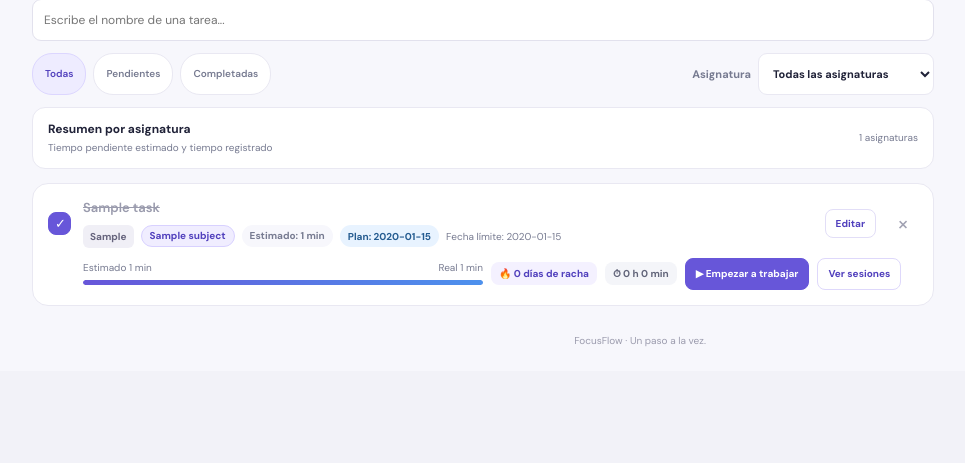
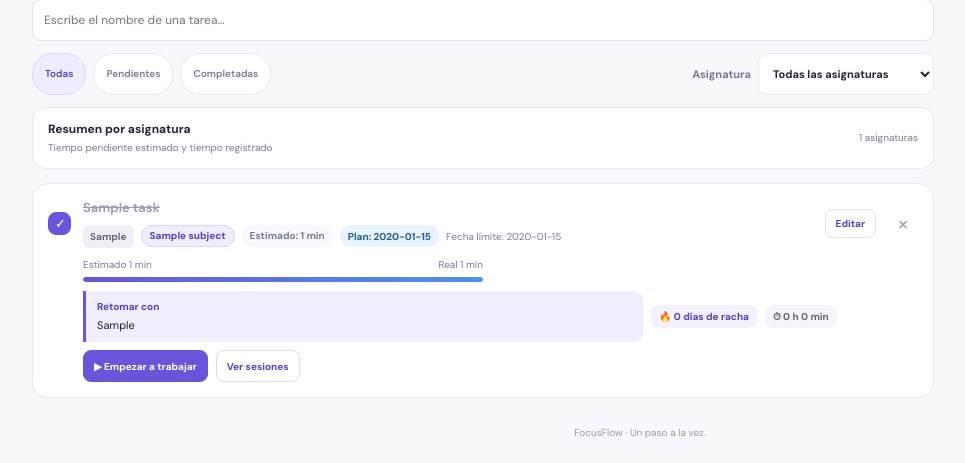
Before and after one commit to Franxescoo/FOOCUS, a Flask app: page / in a window 1280 px wide. Shown: the part 1949-2412 px from the top of the page, without its empty margins (0-965 px from the left). Before the commit the page ends 2295 px from the top, so only its background shows below. Run offline with Flask 3, Linux system fonts and the light colour scheme; data comes from the database, SQL or seed files in the repository; tables that the repository leaves empty hold one stand-in row (values such as "Sample post"); some libraries are stand-ins or nearby versions.

Commit message:
Add next-step reviews to study sessions
Store a next action at session closeout, show it on task cards and history, include it in CSV exports, and migrate existing sessions safely.

```diff
--- a/app.py
+++ b/app.py
@@ -101,10 +101,16 @@ def init_db():
                 ended_at TEXT,
                 duration_seconds INTEGER NOT NULL DEFAULT 0,
                 comment TEXT NOT NULL DEFAULT '',
+                next_step TEXT NOT NULL DEFAULT '',
                 FOREIGN KEY(task_id) REFERENCES tasks(id) ON DELETE CASCADE
             )
             """
         )
+        session_columns = {
+            row["name"] for row in db.execute("PRAGMA table_info(work_sessions)").fetchall()
+        }
+        if "next_step" not in session_columns:
+            db.execute("ALTER TABLE work_sessions ADD COLUMN next_step TEXT NOT NULL DEFAULT ''")
         db.execute(
             """
             CREATE TABLE IF NOT EXISTS app_settings (
@@ -298,11 +304,15 @@ def index():
         if subject_id is not None:
             subject_work_seconds[subject_id] = subject_work_seconds.get(subject_id, 0) + seconds
         task_id = work_session["task_id"]
-        work_stats.setdefault(task_id, {"seconds": 0, "sessions": 0, "last_comment": ""})
+        work_stats.setdefault(task_id, {
+            "seconds": 0, "sessions": 0, "last_comment": "", "last_next_step": ""
+        })
         work_stats[task_id]["seconds"] += seconds
         work_stats[task_id]["sessions"] += 1
         if not work_stats[task_id]["last_comment"] and work_session["comment"]:
             work_stats[task_id]["last_comment"] = work_session["comment"]
+        if not work_stats[task_id]["last_next_step"] and work_session["next_step"]:
+            work_stats[task_id]["last_next_step"] = work_session["next_step"]
         active_days_by_task.setdefault(task_id, set()).add(day_key)
 
     task_streaks = {}
@@ -574,6 +584,7 @@ def start_work():
 def stop_work():
     payload = request.get_json(silent=True) or {}
     comment = str(payload.get("comment", "")).strip()[:1000]
+    next_step = str(payload.get("next_step", "")).strip()[:500]
     ended_at = datetime.now().astimezone().isoformat(timespec="seconds")
 
     with get_db() as db:
@@ -587,13 +598,16 @@ def stop_work():
         ended = datetime.fromisoformat(ended_at)
         duration = max(0, int((ended - started_at).total_seconds()))
         db.execute(
-            "UPDATE work_sessions SET ended_at = ?, duration_seconds = ?, comment = ? WHERE id = ?",
-            (ended_at, duration, comment, work_session["id"]),
+            """UPDATE work_sessions
+               SET ended_at = ?, duration_seconds = ?, comment = ?, next_step = ?
+               WHERE id = ?""",
+            (ended_at, duration, comment, next_step, work_session["id"]),
         )
     return jsonify({
         "ok": True,
         "duration_seconds": duration,
         "comment": comment,
+        "next_step": next_step,
         "message": "Sesión guardada.",
     })
 
@@ -605,7 +619,7 @@ def task_work_log(task_id):
         if not task:
             return jsonify({"ok": False, "message": "No se encontró esa tarea."}), 404
         logs = db.execute(
-            """SELECT id, started_at, ended_at, duration_seconds, comment
+            """SELECT id, started_at, ended_at, duration_seconds, comment, next_step
                FROM work_sessions WHERE task_id = ? AND ended_at IS NOT NULL
                ORDER BY started_at DESC LIMIT 20""",
             (task_id,),
@@ -678,7 +692,7 @@ def export_csv():
             """
             SELECT t.id, t.title, t.priority, t.due_date, t.planned_date, t.completed, t.created_at,
                    t.estimated_minutes, s.name AS subject_name,
-                   ws.started_at, ws.ended_at, ws.duration_seconds, ws.comment
+                   ws.started_at, ws.ended_at, ws.duration_seconds, ws.comment, ws.next_step
             FROM tasks t
             LEFT JOIN subjects s ON s.id = t.subject_id
             LEFT JOIN work_sessions ws ON ws.task_id = t.id AND ws.ended_at IS NOT NULL
@@ -691,7 +705,7 @@ def export_csv():
     writer.writerow([
         "ID tarea", "Tarea", "Asignatura", "Estimación (minutos)", "Fecha planificada",
         "Prioridad", "Fecha límite", "Completada", "Creada el", "Inicio sesión",
-        "Fin sesión", "Duración (segundos)", "Comentario de sesión",
+        "Fin sesión", "Duración (segundos)", "Comentario de sesión", "Siguiente paso",
     ])
     for row in rows:
         writer.writerow([
@@ -708,6 +722,7 @@ def export_csv():
             row["ended_at"] or "",
             row["duration_seconds"] if row["ended_at"] else "",
             spreadsheet_safe(row["comment"]) if row["ended_at"] else "",
+            spreadsheet_safe(row["next_step"]) if row["ended_at"] else "",
         ])
 
     response = make_response("\ufeff" + output.getvalue())
--- a/static/style.css
+++ b/static/style.css
@@ -1389,3 +1389,58 @@ html[data-theme="dark"] .weekly-plan-item {
     display: none;
   }
 }
+
+
+/* Session review: leave a useful breadcrumb for the next study block. */
+.task-next-step {
+  display: grid;
+  flex: 1 0 100%;
+  gap: 4px;
+  max-width: 560px;
+  padding: 9px 11px;
+  border-left: 3px solid var(--purple);
+  border-radius: 0 9px 9px 0;
+  background: var(--soft-purple);
+}
+.task-next-step strong {
+  color: var(--purple-dark);
+  font-size: 10px;
+}
+.task-next-step span {
+  display: -webkit-box;
+  overflow: hidden;
+  color: var(--ink);
+  font-size: 11px;
+  line-height: 1.5;
+  overflow-wrap: anywhere;
+  -webkit-box-orient: vertical;
+  -webkit-line-clamp: 3;
+}
+.work-log-review,
+.work-log-next-step {
+  display: grid;
+  gap: 3px;
+  margin-top: 7px;
+}
+.work-log-review > strong,
+.work-log-next-step > strong {
+  color: var(--muted);
+  font-size: 10px;
+  letter-spacing: .2px;
+}
+.work-log-next-step {
+  padding: 9px 10px;
+  border-radius: 9px;
+  background: var(--soft-purple);
+}
+.work-log-next-step > strong {
+  color: var(--purple-dark);
+}
+html[data-theme="dark"] .task-next-step,
+html[data-theme="dark"] .work-log-next-step {
+  background: #292640;
+}
+html[data-theme="dark"] .task-next-step strong,
+html[data-theme="dark"] .work-log-next-step > strong {
+  color: #c0b8ff;
+}
--- a/templates/index.html
+++ b/templates/index.html
@@ -245,6 +245,9 @@
                   <div class="task-estimate-label"><span>Estimado {{ task.estimated_minutes }} min</span><span>Real {{ actual_minutes }} min</span></div>
                   <div class="task-estimate-track"><div class="task-estimate-fill" style="width: {{ ([100, ((actual_minutes / task.estimated_minutes * 100)|round|int)]|min) if task.estimated_minutes else 0 }}%"></div></div>
                 </div>
+                {% if work_stats.get(task.id, {}).get('last_next_step') %}
+                <div class="task-next-step"><strong>Retomar con</strong><span>{{ work_stats.get(task.id, {}).get('last_next_step') }}</span></div>
+                {% endif %}
                 <span class="task-streak" title="Días consecutivos con tiempo de trabajo registrado">🔥 {{ task_streaks.get(task.id, 0) }} día{% if task_streaks.get(task.id, 0) != 1 %}s{% endif %} de racha</span>
                 <span class="task-time-total">⏱ {{ task_seconds // 3600 }} h {{ (task_seconds % 3600) // 60 }} min</span>
                 <button class="start-task-work" type="button" data-start-task="{{ task.id }}" data-task-title="{{ task.title }}">▶ Empezar a trabajar</button>
@@ -342,6 +345,9 @@
           <div class="active-work-clock" id="active-work-clock" data-started-at="{{ active_session.started_at if active_session else '' }}">00:00:00</div>
           <label class="field work-comment-field" for="work-comment">¿Qué avanzaste en esta sesión?</label>
           <textarea id="work-comment" rows="2" maxlength="1000" placeholder="Ej. Terminé el diseño de la pantalla y corregí dos errores..."></textarea>
+          <label class="field work-comment-field" for="work-next-step">¿Qué harás después?</label>
+          <textarea id="work-next-step" rows="2" maxlength="500" placeholder="Ej. Probar el formulario con datos vacíos y corregir la validación..."></textarea>
+          <p class="field-hint">Este paso aparecerá junto a la tarea para ayudarte a retomarla en la próxima sesión.</p>
           <div class="active-work-actions"><span id="work-session-status" role="status">Guarda una nota al terminar para recordar tu progreso.</span><button class="primary-button" id="stop-work-button" type="button">■ Terminar y guardar</button></div>
         </section>
             </div>
@@ -665,7 +671,7 @@
           if (window.focusFlowSetWorking) window.focusFlowSetWorking(data.task_id, data.task_title, data.started_at);
           document.getElementById("active-work-subtitle").textContent = "Primer paso: " + step;
           document.getElementById("work-session-status").textContent = "Tu sesión quedó registrada. Al terminar, guarda lo que avanzaste.";
-          document.getElementById("work-comment").value = step;
+          document.getElementById("work-next-step").value = step;
           guidance.textContent = "¡Ya empezaste! Durante cinco minutos, céntrate solo en: " + step + ".";
           beginButton.textContent = "Bloque iniciado";
         } catch (error) {
@@ -835,6 +841,7 @@
       const activeTitle = document.getElementById("active-work-title");
       const clock = document.getElementById("active-work-clock");
       const comment = document.getElementById("work-comment");
+      const nextStep = document.getElementById("work-next-step");
       const stopButton = document.getElementById("stop-work-button");
       const sessionStatus = document.getElementById("work-session-status");
       let activeTaskId = {{ active_session.task_id if active_session else 'null' }};
@@ -896,7 +903,7 @@
         stopButton.disabled = true;
         sessionStatus.textContent = "Guardando tiempo y comentario...";
         try {
-          const response = await fetch("/api/work/stop", {method:"POST",headers:{"Content-Type":"application/json","X-CSRF-Token":csrfToken},body:JSON.stringify({comment:comment.value})});
+          const response = await fetch("/api/work/stop", {method:"POST",headers:{"Content-Type":"application/json","X-CSRF-Token":csrfToken},body:JSON.stringify({comment:comment.value, next_step:nextStep.value})});
           const data = await response.json();
           if (!response.ok || !data.ok) throw new Error(data.message || "No se pudo guardar la sesión.");
           sessionStatus.textContent = "Sesión guardada: " + formatDuration(data.duration_seconds) + ". Actualizando estadísticas...";
@@ -930,9 +937,24 @@
               const meta = document.createElement("strong");
               const date = new Date(session.started_at);
               meta.textContent = date.toLocaleString() + " · " + formatDuration(session.duration_seconds);
+              const review = document.createElement("div");
+              review.className = "work-log-review";
+              const reviewLabel = document.createElement("strong");
+              reviewLabel.textContent = "Avance";
               const note = document.createElement("p");
-              note.textContent = session.comment || "Sin comentario guardado.";
-              item.append(meta, note);
+              note.textContent = session.comment || "Sin nota de avance.";
+              review.append(reviewLabel, note);
+              item.append(meta, review);
+              if (session.next_step) {
+                const next = document.createElement("div");
+                next.className = "work-log-next-step";
+                const nextLabel = document.createElement("strong");
+                nextLabel.textContent = "Siguiente paso";
+                const nextText = document.createElement("p");
+                nextText.textContent = session.next_step;
+                next.append(nextLabel, nextText);
+                item.append(next);
+              }
               history.append(item);
             });
           }
```
Also changed, not shown: docs/ROADMAP.md (+1 -1 lines), tests/test_app.py (+36 -4 lines), README.md.
